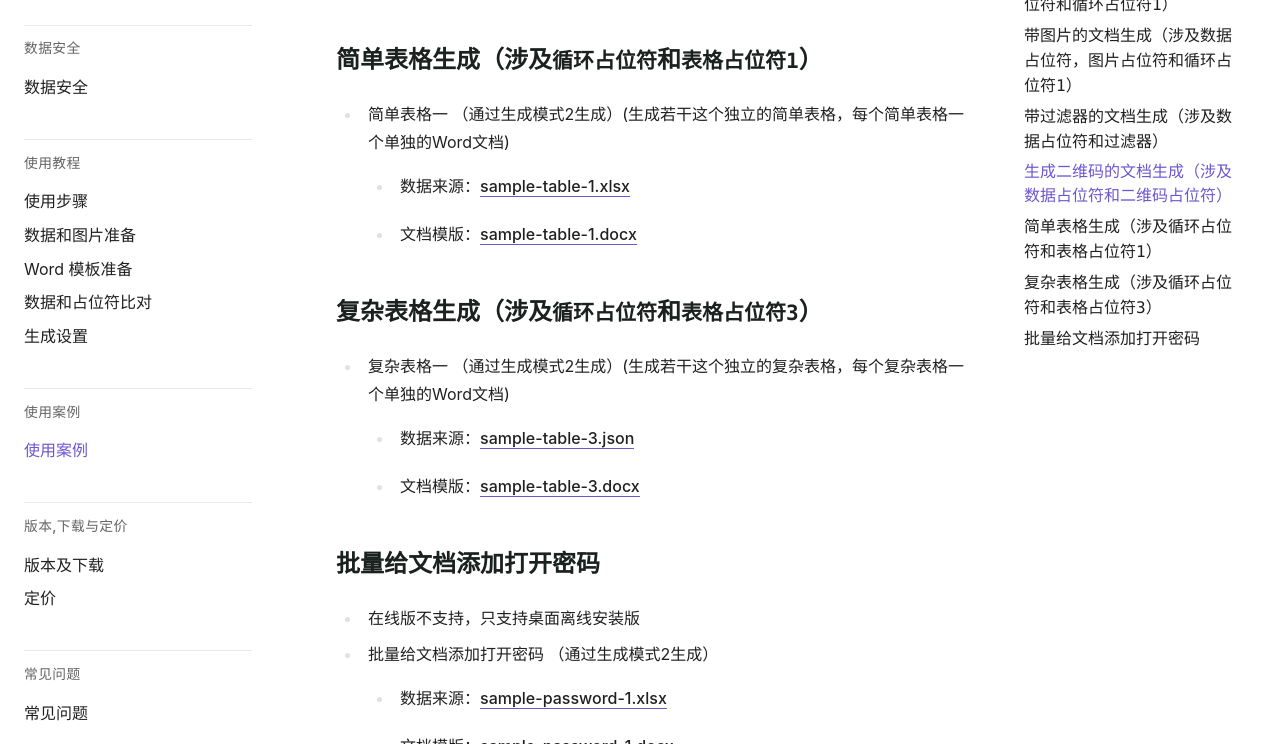
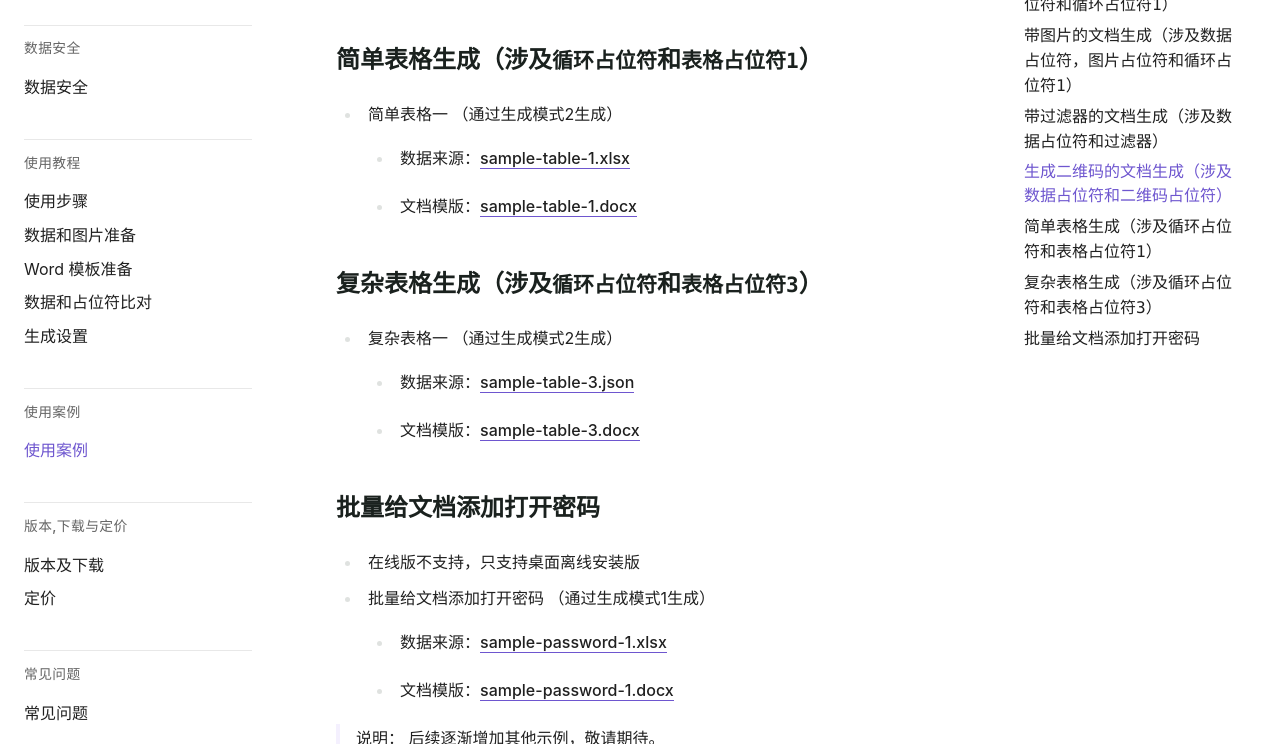
Before and after one commit to he-yang/sheet-to-doc-zh-cn, a Sphinx documentation site: the page built from source/Examples.md, in a window 1280 px wide and 900 px high, scrolled down 2971 px, cut to the strip 156-900 px from the top of the window. Built offline with Sphinx 7.4.7, drawn with Linux system fonts in a browser that asks for light colours.

Commit message:
udpate examples

```diff
--- a/source/Examples.md
+++ b/source/Examples.md
@@ -80,7 +80,7 @@
 
 ## 简单表格生成（涉及`循环占位符`和`表格占位符1`）
 
-- 简单表格一 （通过生成模式2生成）(生成若干这个独立的简单表格，每个简单表格一个单独的Word文档)
+- 简单表格一 （通过生成模式2生成）
    - 数据来源：[sample-table-1.xlsx](./_static/sample-table-1.xlsx)
    - 文档模版：[sample-table-1.docx](./_static/sample-table-1.docx)
 
@@ -88,7 +88,7 @@
 
 ## 复杂表格生成（涉及`循环占位符`和`表格占位符3`）
 
-- 复杂表格一 （通过生成模式2生成）(生成若干这个独立的复杂表格，每个复杂表格一个单独的Word文档)
+- 复杂表格一 （通过生成模式2生成）
    - 数据来源：[sample-table-3.json](./_static/sample-table-3.json)
    - 文档模版：[sample-table-3.docx](./_static/sample-table-3.docx)
 
@@ -97,7 +97,7 @@
 ## 批量给文档添加打开密码
 
 - 在线版不支持，只支持桌面离线安装版
-- 批量给文档添加打开密码 （通过生成模式2生成）
+- 批量给文档添加打开密码 （通过生成模式1生成）
    - 数据来源：[sample-password-1.xlsx](./_static/sample-password-1.xlsx)
    - 文档模版：[sample-password-1.docx](./_static/sample-password-1.docx)
 
```
